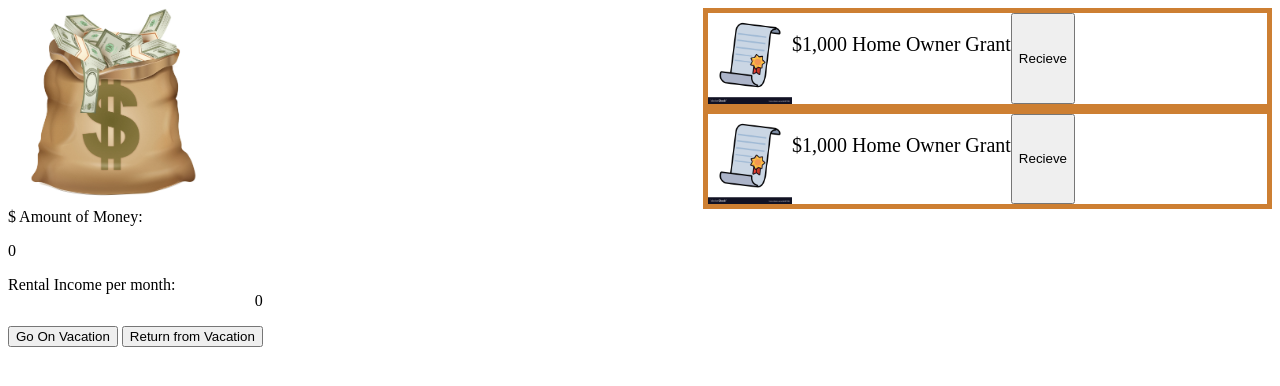
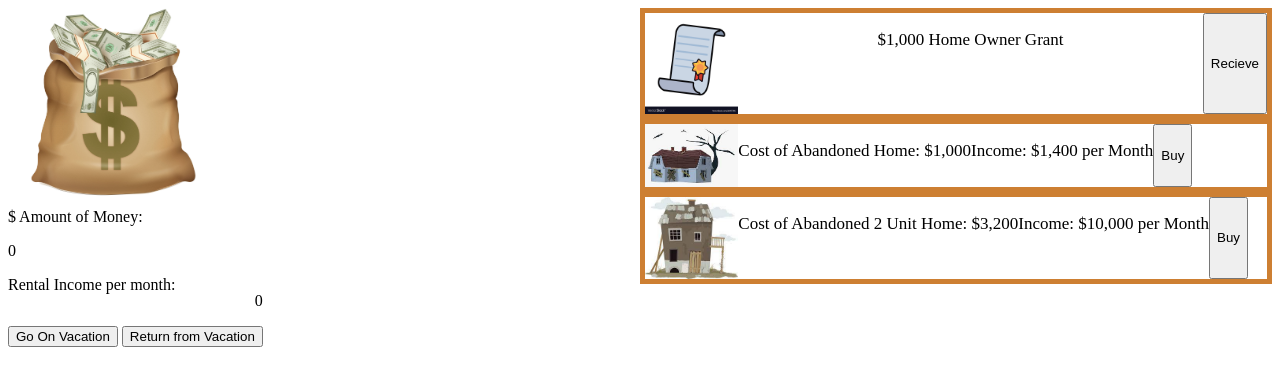
Before and after one commit to AGuyNamedDJ/Real-Estate-Clicker-Game, a website: page index.html in a window 1280 px wide. Drawn offline with Linux system fonts and the light colour scheme.

Commit message:
2 unit home added

```diff
--- a/index.html
+++ b/index.html
@@ -45,14 +45,15 @@
     </div>
 
     <!-- RE Property's Container -->
-    <div style="width: 45%" id="real-estate-property-container">
+    <div style="width: 50%" id="real-estate-property-container">
       <!-- Home Owner Grant -->
       <div
         style="
           border: 5px solid rgb(205, 127, 50);
           display: flex;
           flex-direction: row;
-          font-size: 20px;
+          font-size: 17px;
+          justify-content: space-between;
         "
         id="home-owner-grant"
       >
@@ -67,13 +68,30 @@
           border: 5px solid rgb(205, 127, 50);
           display: flex;
           flex-direction: row;
-          font-size: 20px;
+          font-size: 17px;
         "
         id="abandoned-house"
       >
-        <img style="width: 15%; height: 15%" src="money-grant.jpg" />
-        <p>$1,000 Home Owner Grant</p>
-        <button id="home-grant-bttn">Recieve</button>
+        <img style="width: 15%; height: 15%" src="abandoned-house.jpeg" />
+        <p>Cost of Abandoned Home: $1,000</p>
+        <p>Income: $1,400 per Month</p>
+        <button id="home-grant-bttn">Buy</button>
+      </div>
+
+      <!-- Abandoned 2 Unit House -->
+      <div
+        style="
+          border: 5px solid rgb(205, 127, 50);
+          display: flex;
+          flex-direction: row;
+          font-size: 17px;
+        "
+        id="abandoned-2-unit-house"
+      >
+        <img style="width: 15%; height: 15%" src="abandoned-2-unit.jpeg" />
+        <p>Cost of Abandoned 2 Unit Home: $3,200</p>
+        <p>Income: $10,000 per Month</p>
+        <button id="home-grant-bttn">Buy</button>
       </div>
     </div>
 
@@ -81,9 +99,12 @@
   </body>
 </html>
 
+<!-- Review -->
+<!-- Fix Home Grant Picture -->
+
 <!-- Thoughts -->
 
-<!-- Clicker = Money(1 Second = 1 Months Rent Payments) -->
+<!-- Clicker = Money (1 Second = 1 Months Rent Payments) -->
 <!-- Sections -->
 <!-- Total Resource Count Display -->
 
@@ -95,9 +116,9 @@
 
 <!-- Resource Producers -->
 <!-- Home Grant, $1,000, Cost $1  -->
-<!-- Abandoned House, $1,000 per Month, Cost $1,000  -->
-<!-- Abandoned 2 Unit Building, $2,000 per Month, Cost $10,000  -->
-<!-- 4 Unit Building, $6,000 per Month, Cost $300,000 -->
+<!-- Abandoned House, $1,400 per Month, Cost $1,000  -->
+<!-- Abandoned 2 Unit Building, $3,200 per Month, Cost $10,000  -->
+<!-- 4 Unit Building, $7,000 per Month, Cost $300,000 -->
 <!-- 20 Unit Lowrise, $35,000 per Month, Cost $2,500,000 -->
 <!-- 50 Unit Midrise, $90,000 per Month, Cost 15,000,000 -->
 <!-- 100 Unit Midrise, $200,000 per Month, Cost $30,000,000 -->
```
